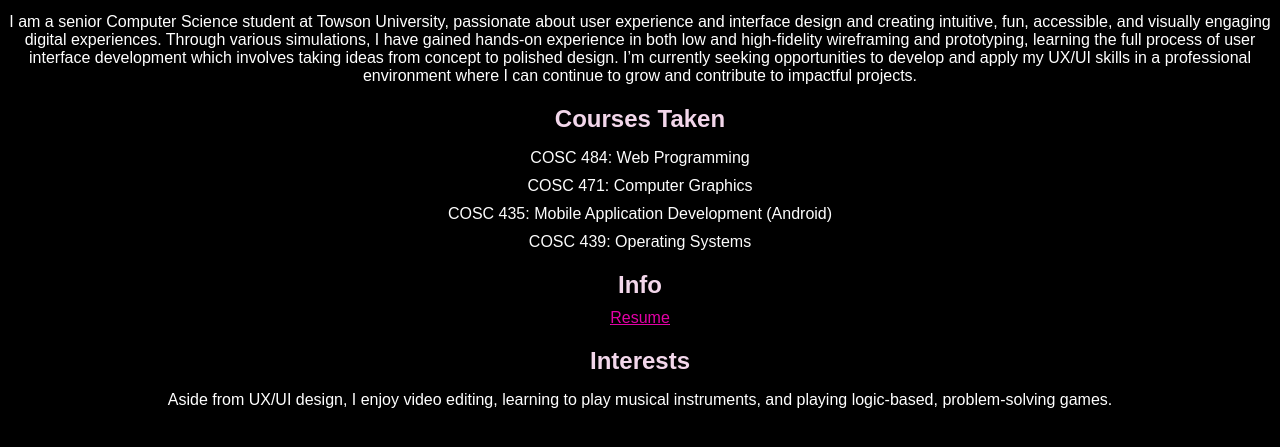
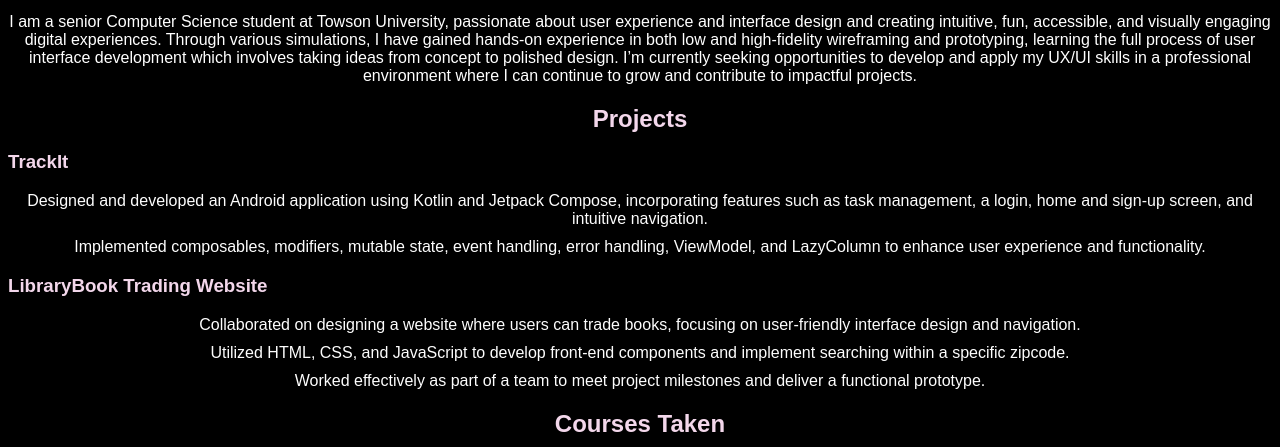
Before and after one commit to ayomide1011/ayomide1011.github.io, a plain HTML site: page index.html in a window 1280 px wide. Shown: the part 353-800 px from the top of the page. Drawn offline with Linux system fonts and the light colour scheme.

Commit message:
updated projects

```diff
--- a/index.html
+++ b/index.html
@@ -26,8 +26,24 @@
             <h2>About</h2>
             <p>I am a senior Computer Science student at Towson University, passionate about user experience and interface design and creating intuitive, fun, accessible, and visually engaging digital experiences. Through various simulations, I have gained hands-on experience in both low and high-fidelity wireframing and prototyping, learning the full process of user interface development which involves taking ideas from concept to polished design. I’m currently seeking opportunities to develop and apply my UX/UI skills in a professional environment where I can continue to grow and contribute to impactful projects.
 
+            </p>
+            <h2>Projects</h2>
+            <h3>TrackIt</h3>
+            <ul class="book">
+                <li>Designed and developed an Android application using Kotlin and Jetpack Compose, incorporating features such as task management, a login, home and sign-up screen, and intuitive navigation.
+                </li>
+                <li>Implemented composables, modifiers, mutable state, event handling, error handling, ViewModel, and LazyColumn to enhance user experience and functionality.</li>
+            </ul>
+            <h3>LibraryBook Trading Website</h3>
+            <ul class="book">
+                <li>Collaborated on designing a website where users can trade books, focusing on user-friendly interface design and navigation.
+                </li>
+                <li>Utilized HTML, CSS, and JavaScript to develop front-end components and implement searching within a specific zipcode.
+                </li>
+                <li>Worked effectively as part of a team to meet project milestones and deliver a functional prototype.
+                </li>
+            </ul>
 
-            </p>
             <h2>Courses Taken</h2>
             <ul class="book">
                 <li>COSC 484: Web Programming</li>
```
